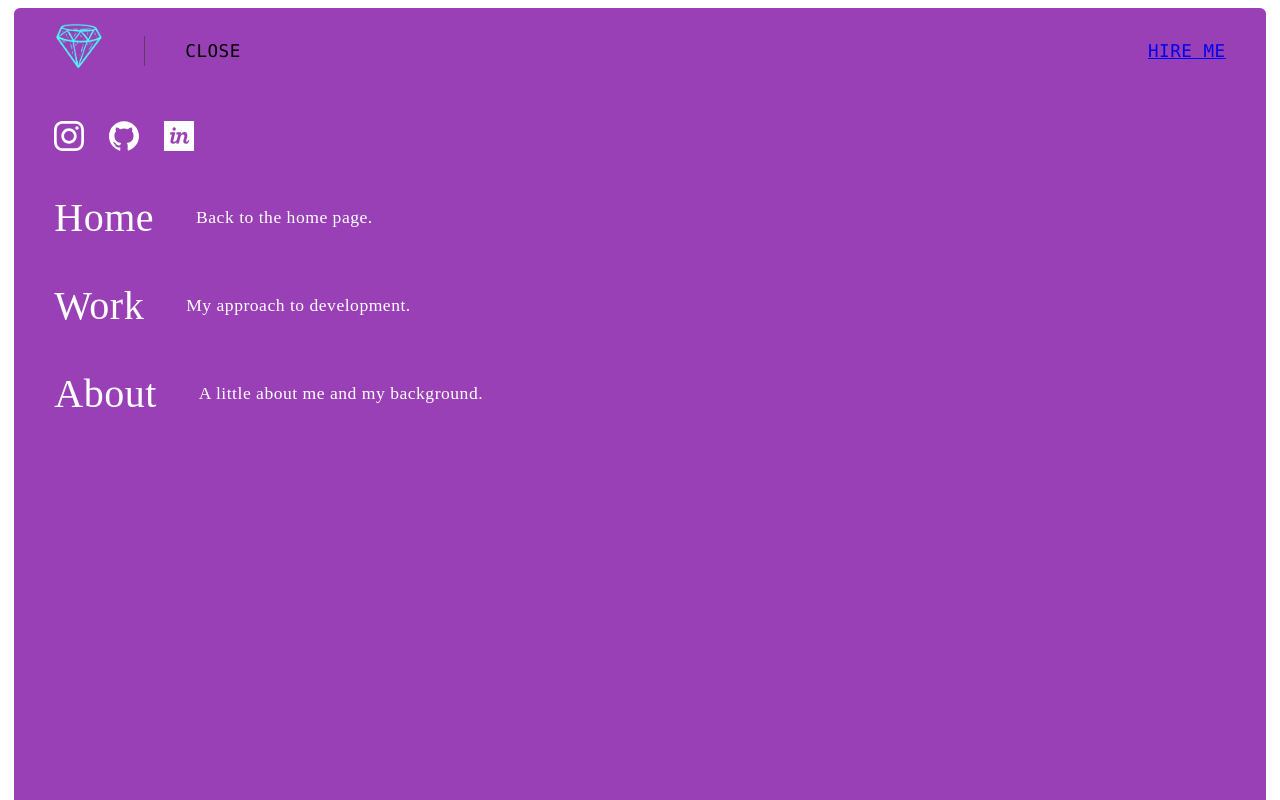
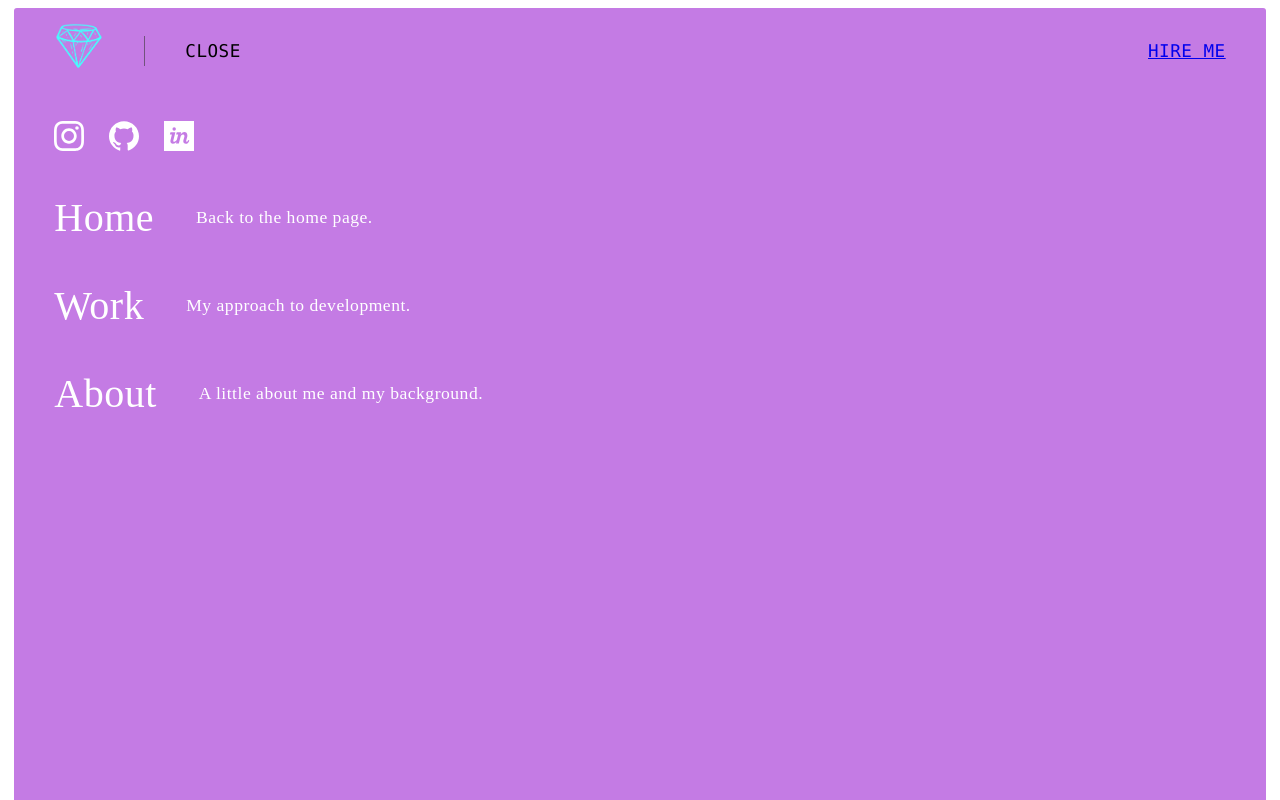
Before and after one commit to KatherineMalte/my_portfolio, an Angular app: page /home in a window 1280 px wide. Both pictures are taken after a click on the element "MENU". Shown: the top 800 px of the page. Built offline with nearby package versions, Linux system fonts and the light colour scheme.

Commit message:
error de cambio de color al pasar de link no sincronizaba al cambiar de ruta en el menu, se elimina evento innecesario en navbar y se crea avento para transicion ocultar menu

```diff
--- a/src/app/app.component.css
+++ b/src/app/app.component.css
@@ -1,65 +1,55 @@
-
 .panel {
   position: relative;
   width: 99%;
-  height: 96%;
-  min-height: 100vh; /* ocupar toda la altura de la pantalla */
-  margin: 0 auto;    /* centrado horizontal */
-  margin: auto;
-  border-radius: 6px;
+  height: 98%;
+  min-height: 100vh;
+  /* ocupar toda la altura de la pantalla */
+  margin: 0 auto;
+  border-radius: 3px;
   display: flex;
   flex-direction: column;
   overflow: hidden;
   background-color: transparent;
   transition: background 0.35s ease;
 }
+
+/*margen a los comp*/
 .content {
   padding: 80px;
 }
 
-/* Contenido de cada sección */
-.section {
-  max-width: 900px;
-  margin: 60px auto; /* espacio superior e inferior para cada componente */
-}
-
-/* Ejemplo de párrafos alternados izquierda/derecha */
-.section p:nth-child(odd) {
-  text-align: left;
-}
-
-.section p:nth-child(even) {
-  text-align: right;
-}
 .overlay-container.open {
+  transition: top 0.6s ease;/*tiempo de menu*/
   top: 0; /* se desliza hacia abajo */
 }
-
 .overlay-container {
-  position: absolute;       /* relativo al panel gris */
-  top: -100%;               /* fuera del panel al inicio */
+  position: absolute;
+  /* relativo al panel gris */
+  top: -100%;
+  /* fuera del panel al inicio */
   left: 0;
   width: 100%;
   height: 100%;
-  background-color: var(--overlay-color,rgb(154, 64, 182));
   display: flex;
   justify-content: center;
   align-items: center;
   flex-direction: column;
-  transition: top 0.1s ease;
-  z-index: 1;
+  /*transicion de los transicion*/
+  z-index: 0;
 }
 .overlay-container.open {
   top: 0;transition: top 0.7s ease;
 }
 .overlay-container.closing {
-  top: -100%;
-  transition: top 0.1s ease;  /* sube rápido */
+  transition: top 0.1s ease;
+  /* sube rápido */
 }
 /* Fondos pastel permanentes */
-.theme-home { background: #fff0ff; }  /* lila pastel */
-.theme-work { background: rgba(247, 229, 192, 0.906); }  /* naranja */
-.theme-about { background: #edf8c3; } /* verde pastel */
+.theme-home { background: #fff0ff;}
+
+.theme-work { background: rgba(247, 229, 192, 0.906); }
+
+.theme-about { background: #edf8c3; }
 
 /* Overlay temporal */
 .transition-overlay {
@@ -86,3 +76,10 @@
   transform: translateY(100%);
   opacity: 0;
 }
+.transition-overlay.isLoading {
+  opacity: 0;
+  transition: opacity var(--transition-color) ease;
+}
+:root {
+  --transition-color: 0.2s; /* mismo tiempo para overlay y loading */
+}
--- a/src/app/app.component.html
+++ b/src/app/app.component.html
@@ -1,25 +1,26 @@
-<div class="panel" [ngClass]="panelThemeClass">
-
+<div
+class="panel"
+[ngClass]="panelThemeClass">
+<app-intro-overlay></app-intro-overlay>
   <!-- Navbar -->
   <app-navbar
-    (themeChange)="requestThemeChange($event)"
-    (toggleMenuEvent)="menuOpen = $event"
-    [menuOpen]="menuOpen">
+    [menuOpen]="menuOpen"
+    (menuAction)="handleMenuAction($event)"
+    >
   </app-navbar>
 
   <!-- Panel gris / menú -->
-  <div class="overlay-container" [class.open]="menuOpen"></div>
+  <div class="overlay-container"
+   [style.background-color]="color || null"
+   [class.open]="menuOpen">
+  </div>
 
   <!-- Overlay de transición -->
   <div
-    #transitionOverlay
-    class="transition-overlay"
-    [class.active]="isTransitioning"
-    [class.fading-out]="isFadingOut">
-
-    <!-- Loader de punticos SIEMPRE va aquí -->
-    <app-loading *ngIf="isLoading"></app-loading>
-
+  class="transition-overlay"
+  [class.active]="isTransitioning"
+  [class.fading-out]="isFadingOut">
+  <!-- <app-loading *ngIf="isLoading"></app-loading> -->
   </div>
 
   <!-- Contenido de la app -->
--- a/src/app/app.component.ts
+++ b/src/app/app.component.ts
@@ -1,6 +1,7 @@
-import { Component,ViewChild, ElementRef  } from '@angular/core';
+import { Component,ViewChild , ElementRef } from '@angular/core';
 import { RouterModule } from '@angular/router';
 import { Navbar } from './components/navbar/navbar.component';
+import { IntroOverlay } from './intro-overlay/intro-overlay';
 import { CommonModule } from '@angular/common';
 
 @Component({
@@ -8,15 +9,18 @@ import { CommonModule } from '@angular/common';
   standalone: true,
   templateUrl: './app.component.html',
   styleUrls: ['./app.component.css'],
-  imports: [RouterModule, Navbar, CommonModule]
+  imports: [RouterModule, Navbar, IntroOverlay, CommonModule]
 })
 export class AppComponent {
 
-  panelThemeClass = 'theme-home';
+panelThemeClass = 'theme-home';
+color: string | null = null;
   menuOpen = false;
   showOverlay = false;
   isTransitioning = false;
   isFadingOut = false;
+  showIntro = false;
+
   // Colores de transición temporales
   transitionColors: Record<string, string> = {
     home:  '#C47BE4',
@@ -30,16 +34,32 @@ export class AppComponent {
     work: 'theme-work',
     about: 'theme-about'
   };
-@ViewChild('transitionOverlay', { static: true }) transitionOverlay!: ElementRef<HTMLDivElement>;
+   ngOnInit() {
+    // iniciar tenga el estilo de HOME
+    //this.panelThemeClass = this.themeClasses['home'];
+    this.color = this.transitionColors['home'];
+  }
+  handleMenuAction(event: { section?: string; open: boolean }) {
+
+  if (event.section) {
+     console.log('handleMenuAction received:', event);
+    this.requestThemeChange(event.section);
+  }
+
+  this.menuOpen = event.open;
+  console.log('menuOpen now:', this.menuOpen);
+}
+
   // ← EVENTO del navbar
   requestThemeChange(key: string) {
 
     // 1. Pasar color pastel al fondo permanente
     this.panelThemeClass = this.themeClasses[key] ?? 'theme-home';
+   // this.overlayColor = this.transitionColors[key] ?? 'rgba(0,0,0,0.2)';
 
     // 2. Pasar color temporal a la variable CSS
-    const color = this.transitionColors[key] ?? 'rgba(0,0,0,0.2)';
-    document.documentElement.style.setProperty('--transition-color', color);
+    this.color = this.transitionColors[key] ?? 'rgba(0,0,0,0.2)';
+    document.documentElement.style.setProperty('--transition-color', this.color);
   }
 
   // ← ACTIVADO cuando se abre un componente por router
@@ -56,6 +76,6 @@ export class AppComponent {
         this.isFadingOut = false;
         document.documentElement.style.removeProperty('--transition-color');
       }, 400); // duración del fade-out
-    }, 400); // duración del descenso
+    }, 800); // duración del descenso
   }
 }
--- a/src/app/components/navbar/navbar.component.css
+++ b/src/app/components/navbar/navbar.component.css
@@ -101,16 +101,28 @@
 
 /* CONTENIDO DEL OVERLAY */
 .overlay {
-  width: 100%;
+ width: 100%;
   margin-top: 80px;              /* deja el navbar visible */
   height: calc(100% - 80px);     /* ocupa solo el espacio de abajo */
 
   display: flex;
   flex-direction: column;
   justify-content: flex-start;
-background: transparent !important;
+  background: transparent !important;
   padding: 40px;
   color: white;
+}
+/* cuando se abre */
+.overlay.open {
+  transform: translateY(0);
+  opacity: 1;
+}
+
+/* durante animación */
+.overlay.animating {
+  transition:
+    transform 0.6s ease,
+    opacity 0.3s ease;
 }
 
 /* ---------------------------------------------------
--- a/src/app/components/navbar/navbar.component.html
+++ b/src/app/components/navbar/navbar.component.html
@@ -2,24 +2,25 @@
   <div class="left">
 
     <!-- LOGO -->
-    <a routerLink="/home" (click)="nav('home')">
+    <a routerLink="/home" (click)="onMenuLinkClick('home', $event)">
       <img src="assets/images/iconoDiama.png" class="logo" alt="Logo">
     </a>
-  <div class="navbar-divider"></div>
+    <div class="navbar-divider"></div>
     <!-- BOTÓN MENU -->
-    <span class="menu-text" (click)="toggleMenu()">
+    <span class="menu-text" (click)="toggleMenu(); $event.stopPropagation()">
       {{ menuOpen ? 'CLOSE' : 'MENU' }}
     </span>
   </div>
 
+  <!-- BOTÓN HIRE ME -->
   <a class="hire-me" href="mailto:katherinemalte73@gmail.com" target="_blank">
     HIRE ME
   </a>
 
-  <!-- OVERLAY COMPLETO -->
-  <div class="overlay-container" [class.open]="menuOpen">
+  <!-- OVERLAY DEL MENÚ -->
+  <div class="overlay-container" [class.open]="menuOpen" (click)="$event.stopPropagation()">
 
-    <div class="overlay">
+    <div class="overlay" [class.open]="isOpen" [class.animating]="isAnimating">
 
       <!-- ICONOS -->
       <div class="social-row">
@@ -31,17 +32,34 @@
           <img src="assets/svg/github.svg" class="icon social-anim">
         </a>
 
-        <a href="https://www.linkedin.com/in/katherine-m-40a5461ba/">
+        <a href="https://www.linkedin.com/in/katherine-m-40a5461ba/" target="_blank">
           <img src="assets/svg/linkedin.svg" class="icon social-anim">
         </a>
       </div>
 
       <!-- LINKS DEL MENÚ -->
-      <div class="menu-links social-anim">
-        <li><a routerLink="/home" (click)="nav('home')">Home</a><span class="menu-desc">Back to the home page.</span></li>
-        <li><a routerLink="/projects"  (click)="nav('work')">Work</a><span>My approach to development.</span></li>
-        <li><a routerLink="/about" (click)="nav('about')">About</a><span> A little about me and my background.</span></li>
-      </div>
+      <ul class="menu-links social-anim">
+        <li>
+          <a routerLink="/home" (click)="onMenuLinkClick('home', $event)">
+            Home
+          </a>
+          <span class="menu-desc">Back to the home page.</span>
+        </li>
+
+        <li>
+          <a routerLink="/projects" (click)="onMenuLinkClick('work', $event)">
+            Work
+          </a>
+          <span>My approach to development.</span>
+        </li>
+
+        <li>
+          <a routerLink="/about" (click)="onMenuLinkClick('about', $event)">
+            About
+          </a>
+          <span>A little about me and my background.</span>
+        </li>
+      </ul>
 
     </div>
   </div>
--- a/src/app/components/navbar/navbar.component.ts
+++ b/src/app/components/navbar/navbar.component.ts
@@ -11,18 +11,44 @@ import { RouterLink } from '@angular/router';
 export class Navbar {
 
   @Input() menuOpen = false;
-  @Output() themeChange = new EventEmitter<string>();      // 'home' | 'work' | 'about'
-  @Output() toggleMenuEvent = new EventEmitter<boolean>(); // true/false
+  @Output() menuAction = new EventEmitter<{ section?: string, open: boolean }>();
 
-  // 🔵 Se usa para cambiar la sección activa y cerrar menú
+  // controla solo el overlay del menú (no la transición global)
+  isOpen = false;
+  isAnimating = false;
+
+  constructor() { }
+
+  // ----------------------------------------------------
+  // CLICK EN CUALQUIER LINK DEL NAVBAR
+  // ----------------------------------------------------
   nav(section: string) {
-    this.themeChange.emit(section);   // Notifica al padre -> cambia color/tema
-    this.toggleMenuEvent.emit(false); // Fuerza cerrar menú
+    // El navbar solo emite el evento.
+    // El AppComponent se encarga del color, transición y navegación.
+    this.menuAction.emit({ section, open: false });
   }
 
-  // 🔵 Botón MENU / CLOSE
+  onMenuLinkClick(section: string, event: Event) {
+    event.stopPropagation();
+    this.nav(section);
+  }
+
+  // ----------------------------------------------------
+  // ANIMACIÓN DEL MENÚ HAMBURGUESA
+  // ----------------------------------------------------
   toggleMenu() {
-    const newState = !this.menuOpen;
-    this.toggleMenuEvent.emit(newState);
+    this.menuAction.emit({ open: !this.menuOpen });  // actualiza estado fuera
+
+    this.isAnimating = true;
+
+    if (!this.isOpen) {
+      requestAnimationFrame(() => this.isOpen = true);
+    } else {
+      this.isOpen = false;
+    }
+
+    setTimeout(() => {
+      this.isAnimating = false;
+    }, 600); // tiempo igual al CSS
   }
 }
--- a/src/styles.css
+++ b/src/styles.css
@@ -1,9 +1,4 @@
 @import url('https://fonts.googleapis.com/css2?family=Merriweather:wght@300;400;700&display=swap');
-
-
-
-
-
 
 * {
   font-family: "Times New Roman", Times, serif,'Poppins', sans-serif;
```
